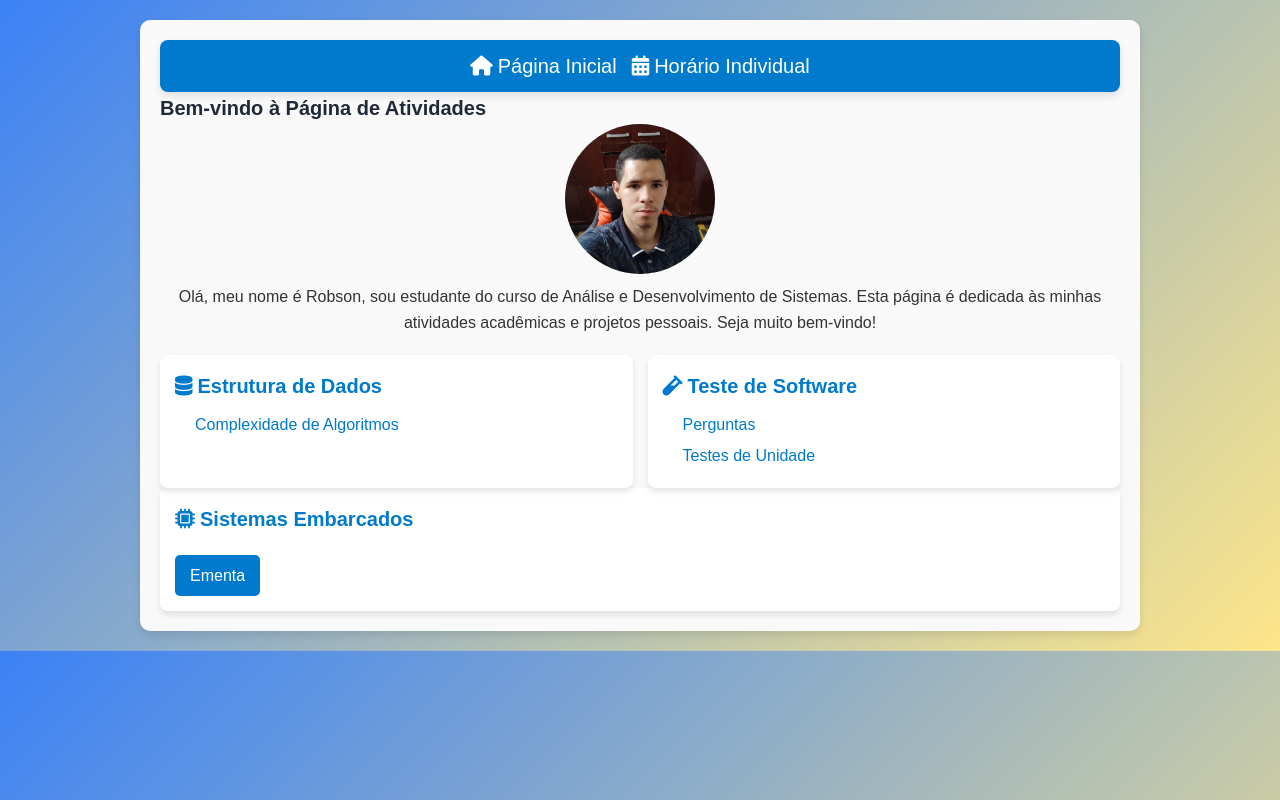
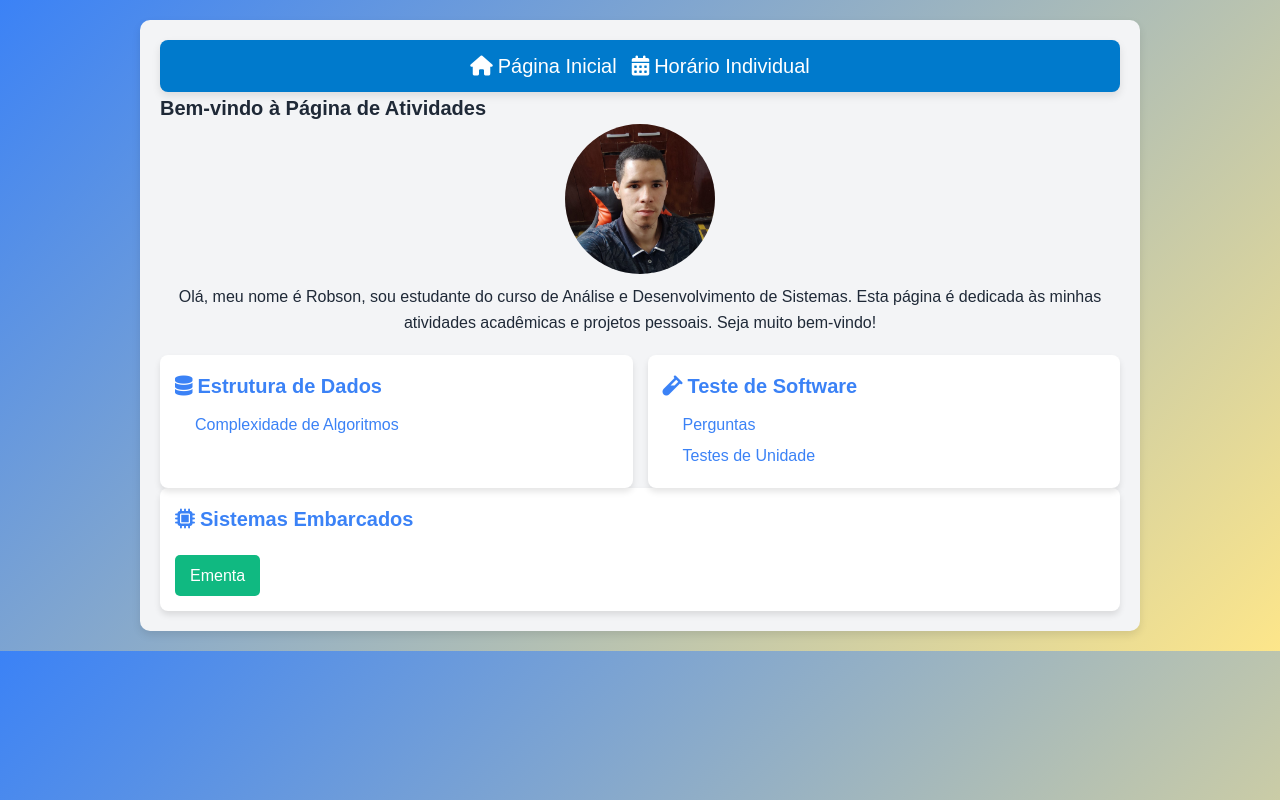
Before and after one commit to rma98/ifpe-ads-activities, a Vue app in the folder subjects/: page /#/ in a window 1280 px wide. Built offline with nearby package versions, Linux system fonts and the light colour scheme.

Commit message:
feat: Update component HomePage.vue

```diff
--- a/subjects/src/views/HomePage.vue
+++ b/subjects/src/views/HomePage.vue
@@ -14,7 +14,7 @@
         <h2><i class="fas fa-database"></i> Estrutura de Dados</h2>
         <ul>
           <li>
-            <a href="#/complexity-of-algorithms" target="_blank">Complexidade de Algoritmos</a>
+            <router-link to="/complexity-of-algorithms" target="_blank">Complexidade de Algoritmos</router-link>
           </li>
         </ul>
       </div>
@@ -23,10 +23,10 @@
         <h2><i class="fas fa-vial"></i> Teste de Software</h2>
         <ul>
           <li>
-            <a href="#/questions" target="_blank">Perguntas</a>
+            <router-link to="/questions" target="_blank">Perguntas</router-link>
           </li>
           <li>
-            <a href="#/unit-tests" target="_blank">Testes de Unidade</a>
+            <router-link to="/unit-tests" target="_blank">Testes de Unidade</router-link>
           </li>
         </ul>
       </div>
@@ -72,9 +72,10 @@ function openModal(disciplina) {
   max-width: 1000px;
   margin: 2rem auto;
   padding: 2rem;
-  background-color: #f9f9f9;
+  background: #F3F4F6;
   border-radius: 10px;
   box-shadow: 0 4px 8px rgba(0, 0, 0, 0.1);
+  color: #1F2937;
 }
 
 .profile-section {
@@ -94,7 +95,7 @@ function openModal(disciplina) {
 
 .description {
   font-size: 1.6rem;
-  color: #333;
+  color: #1F2937;
   text-align: center;
 }
 
@@ -120,14 +121,14 @@ function openModal(disciplina) {
 h2 {
   font-size: 2rem;
   margin-bottom: 1rem;
-  color: #007acc;
+  color: #3B82F6;
   display: flex;
   align-items: center;
   gap: 0.5rem;
 }
 
 button {
-  background-color: #007acc;
+  background-color: #10B981;
   color: #ffffff;
   border: none;
   border-radius: 5px;
@@ -140,7 +141,7 @@ button {
 }
 
 button:hover {
-  background-color: #005fa3;
+  background-color: #059669;
   transform: translateY(-2px);
 }
 
@@ -159,7 +160,7 @@ li {
 
 a {
   text-decoration: none;
-  color: #007acc;
+  color: #3B82F6;
   font-weight: 500;
   font-size: 1.6rem;
 }
```
